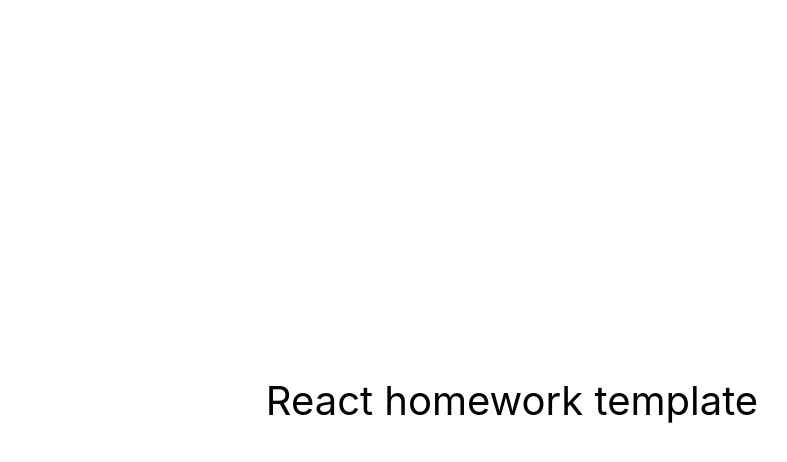
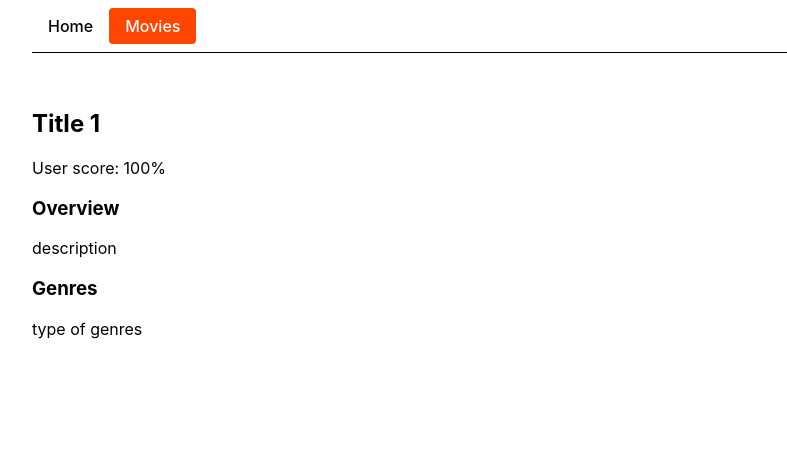
Before and after one commit to Sokiryanin/goit-react-hw-05-movies, a React (Create React App) app: page /movies/1 in a window 1280 px wide. Shown: the top 462 px of the page, without its empty margins (128-915 px from the left). Built offline with nearby package versions, Linux system fonts and the light colour scheme.

Commit message:
add fetch tranding movies

```diff
--- a/package.json
+++ b/package.json
@@ -7,9 +7,12 @@
     "@testing-library/jest-dom": "^5.16.3",
     "@testing-library/react": "^12.1.4",
     "@testing-library/user-event": "^13.5.0",
+    "axios": "^1.5.0",
     "react": "^18.1.0",
     "react-dom": "^18.1.0",
+    "react-router-dom": "^6.15.0",
     "react-scripts": "5.0.1",
+    "styled-components": "^6.0.7",
     "web-vitals": "^2.1.3"
   },
   "scripts": {
--- a/src/components/App.jsx
+++ b/src/components/App.jsx
@@ -1,16 +1,18 @@
+import { Route, Routes } from 'react-router-dom';
+
+import { Home } from 'pages/Home';
+import { Movies } from 'pages/Movies';
+import { Layout } from './Layout';
+import { MovieCard } from 'pages/MovieCard';
+
 export const App = () => {
   return (
-    <div
-      style={{
-        height: '100vh',
-        display: 'flex',
-        justifyContent: 'center',
-        alignItems: 'center',
-        fontSize: 40,
-        color: '#010101'
-      }}
-    >
-      React homework template
-    </div>
+    <Routes>
+      <Route path="/" element={<Layout />}>
+        <Route index element={<Home />} />
+        <Route path="movies" element={<Movies />} />
+        <Route path="movies/:movieId" element={<MovieCard />} />
+      </Route>
+    </Routes>
   );
 };
--- /dev/null
+++ b/src/components/App.styled.js
@@ -0,0 +1,40 @@
+import styled from 'styled-components';
+import { NavLink } from 'react-router-dom';
+
+export const Container = styled.div`
+  max-width: 960px;
+  margin: 0 auto;
+  padding: 0 16px;
+`;
+
+export const Header = styled.header`
+  display: flex;
+  align-items: center;
+  justify-content: space-between;
+  gap: 12px;
+  padding: 8px 0;
+  margin-bottom: 16px;
+  border-bottom: 1px solid black;
+
+  > nav {
+    display: flex;
+  }
+`;
+
+export const Logo = styled.p`
+  font-weight: 700;
+  margin: 0;
+`;
+
+export const Link = styled(NavLink)`
+  padding: 8px 16px;
+  border-radius: 4px;
+  text-decoration: none;
+  color: black;
+  font-weight: 500;
+
+  &.active {
+    color: white;
+    background-color: orangered;
+  }
+`;
--- /dev/null
+++ b/src/components/Layout.jsx
@@ -0,0 +1,18 @@
+import { Outlet } from 'react-router-dom';
+import { Container, Header, Link } from './App.styled';
+
+export const Layout = () => {
+  return (
+    <Container>
+      <Header>
+        <nav>
+          <Link to="/" end>
+            Home
+          </Link>
+          <Link to="/movies">Movies</Link>
+        </nav>
+      </Header>
+      <Outlet />
+    </Container>
+  );
+};
--- a/src/index.js
+++ b/src/index.js
@@ -2,9 +2,12 @@
 import ReactDOM from 'react-dom/client';
 import { App } from 'components/App';
 import './index.css';
+import { BrowserRouter } from 'react-router-dom';
 
 ReactDOM.createRoot(document.getElementById('root')).render(
   <React.StrictMode>
-    <App />
+    <BrowserRouter>
+      <App />
+    </BrowserRouter>
   </React.StrictMode>
 );
--- /dev/null
+++ b/src/pages/Home.js
@@ -0,0 +1,100 @@
+import { useEffect, useState } from 'react';
+
+import { Link } from 'react-router-dom';
+import { getTrandingMovies } from 'services/fetch';
+
+export const Home = () => {
+  const [movies, setMovies] = useState([]);
+  // const [loading, setLoading] = useState(false);
+
+  useEffect(() => {
+    async function getMovies() {
+      // setLoading(true);
+
+      try {
+        setMovies(await getTrandingMovies());
+      } catch (error) {
+        console.log(error.message);
+      }
+    }
+    getMovies();
+  }, []);
+  console.log(movies);
+  return (
+    <>
+      <h1>Trending today</h1>
+
+      <ul>
+        {movies.map(({ id, name, title }) => {
+          return (
+            <li key={id}>
+              <Link to={`movies/${id}`}>{title ? title : name}</Link>
+            </li>
+          );
+        })}
+      </ul>
+    </>
+  );
+};
+
+/*
+
+import { useEffect, useState } from 'react'
+import { getNews } from '../../services/getNews'
+import { useCustomContex } from '../../testContext/Context/Context'
+import ErrorCard from '../ErrorCard/ErrorCard'
+
+const STATUS = {
+	IDLE: 'idle',
+	PENDING: 'pending',
+	REJECTED: 'rejected',
+	RESOLVED: 'resolved',
+}
+
+const ContentInfo = ({ searchText }) => {
+	const { news, setNews } = useCustomContex()
+	// const [news, setNews] = useState(null)
+	const [error, setError] = useState('')
+	const [status, setStatus] = useState(STATUS.IDLE)
+
+	useEffect(() => {
+		news && setStatus(STATUS.RESOLVED)
+	}, [news])
+
+	useEffect(() => {
+		if (!searchText) return
+		setStatus(STATUS.PENDING)
+		getNews(searchText)
+			.then((response) => response.json())
+			.then((data) => {
+				if (data.status === 'ok') {
+					setNews(data.articles)
+					setStatus(STATUS.RESOLVED)
+				} else return Promise.reject(data.message)
+			})
+			.catch((error) => {
+				setError(error)
+				setStatus(STATUS.REJECTED)
+			})
+	}, [searchText, setNews])
+
+	if (status === STATUS.PENDING)
+		return (
+			<div className='spinner-border' role='status'>
+				<span className='visually-hidden'>Loading...</span>
+			</div>
+		)
+	else if (status === STATUS.RESOLVED)
+		return (
+			<ul>
+				{news.map((el) => {
+					return <li key={el.url}>{el.title}</li>
+				})}
+				<button>Load more...</button>
+			</ul>
+		)
+	else if (status === STATUS.REJECTED) return <ErrorCard>{error}</ErrorCard>
+}
+
+export default ContentInfo
+*/
--- /dev/null
+++ b/src/pages/MovieCard.js
@@ -0,0 +1,46 @@
+const { useParams, Outlet } = require('react-router-dom');
+
+export const MovieCard = () => {
+  const { movieId } = useParams();
+  return (
+    <main>
+      <div>
+        <img src="" alt="" />
+        <h2>Title {movieId}</h2>
+        <p>User score: 100%</p>
+        <h3>Overview</h3>
+        <p>description</p>
+        <h3>Genres</h3>
+        <p>type of genres</p>
+      </div>
+      <Outlet />
+    </main>
+  );
+};
+
+// import { Link, Outlet, useParams } from 'react-router-dom';
+
+// const DogDetails = () => {
+//   const { dogId } = useParams();
+
+//   // useEffect(() => {
+//   // HTTP запрос, если нужно
+//   // }, [])
+
+//   return (
+//     <>
+//       <h1>DogDetails: {dogId}</h1>
+//       <ul>
+//         <li>
+//           <Link to="subbreeds">Подподроды</Link>
+//         </li>
+//         <li>
+//           <Link to="gallery">Галерея</Link>
+//         </li>
+//       </ul>
+//       <Outlet />
+//     </>
+//   );
+// };
+
+// export default DogDetails;
--- /dev/null
+++ b/src/pages/Movies.js
@@ -0,0 +1,20 @@
+export const Movies = () => {
+  return (
+    <main>
+      <h1>Movies page</h1>
+    </main>
+  );
+};
+
+/*
+
+      <ul>
+        {movies.map(({ id, name, title }) => {
+          return (
+            <li key={id}>
+              <Link to={`movies/${id}`}>{title ? title : name}</Link>
+            </li>
+          );
+        })}
+      </ul>
+*/
--- /dev/null
+++ b/src/services/fetch.js
@@ -0,0 +1,30 @@
+import axios from 'axios';
+
+// базовий юрл
+const BASE_URL = 'https://api.themoviedb.org/3/';
+// базові опції для запитів
+const options = {
+  method: 'GET',
+  params: { language: 'en-US' },
+  headers: {
+    accept: 'application/json',
+    Authorization:
+      'Bearer eyJhbGciOiJIUzI1NiJ9.eyJhdWQiOiJkYjA4Y2VkZjlhMzM1MjZlYzcwZjJhMzhhZjFkNmVmNSIsInN1YiI6IjY1MDAyMGM3ZGI0ZWQ2MTA0MzA5MDE0NiIsInNjb3BlcyI6WyJhcGlfcmVhZCJdLCJ2ZXJzaW9uIjoxfQ.kMwpaqpoXSv-vSlOe2jwChJ_0soFp2EmP8fvHzizNtg',
+  },
+};
+
+// трендові фільми
+export const getTrandingMovies = async () => {
+  const { data } = await axios.get(`${BASE_URL}trending/all/day`, options);
+  const results = await data.results;
+  //   console.log(results);
+
+  return results;
+};
+
+// запит по пошуку
+// const getSearchMovie = async query => {
+//   const { data } = await axios.get(
+//     `${BASE_URL}search/movie?query=${query}&include_adult=false&page=1`
+//   );
+// };
```
Also changed, not shown: 1 other file (tests, documents, lock files or other folders).
